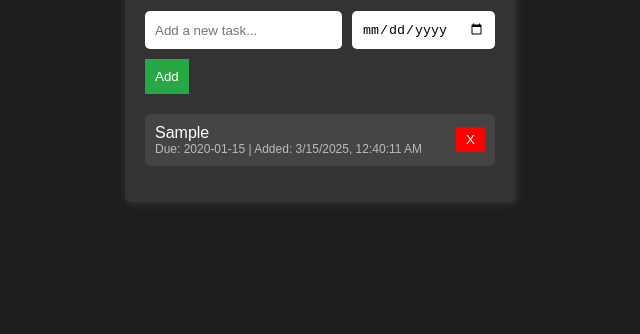
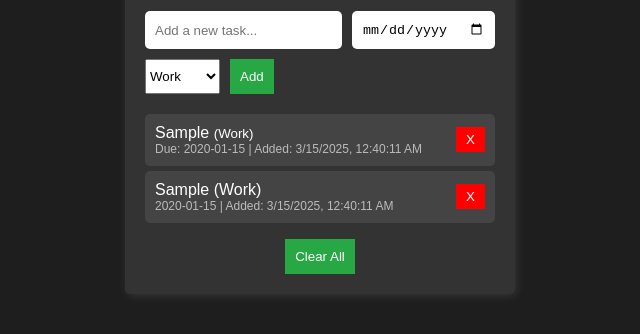
Before and after one commit to khandz0/Todo-App, a plain HTML site: page index.html in a window 1280 px wide. Both pictures are taken after typing "Sample", "2020-01-15" into the empty fields and a click on the button "Add". Shown: the part 114-448 px from the top of the page, without its empty margins (320-960 px from the left). Drawn offline with Linux system fonts and the light colour scheme.

Commit message:
Fixed clear all button and infinite task duplication

```diff
--- a/index.html
+++ b/index.html
@@ -13,9 +13,15 @@
         <div class="todo-input">
             <input type="text" id="task-input" placeholder="Add a new task...">
             <input type="date" id="due-date">
+            <select id="task-category">
+                <option value="Work">Work</option>
+                <option value="School">School</option>
+                <option value="Personal">Personal</option>
+            </select>
             <button id="add-task">Add</button>
         </div>
         <ul id="task-list"></ul>
+        <button id="clear-tasks">Clear All</button>
     </div>
 
     <script src="script.js"></script>
--- a/script.js
+++ b/script.js
@@ -12,9 +12,11 @@ document.addEventListener("DOMContentLoaded", () => {
         if (e.key === "Enter") addTask();
     });
 
+
     function addTask() {
         const taskText = taskInput.value.trim();
         const dueDate = dueDateInput.value;
+        const category = document.getElementById("task-category").value;
 
         if (taskText === "") return;
 
@@ -23,19 +25,17 @@ document.addEventListener("DOMContentLoaded", () => {
 
         taskItem.innerHTML = `
             <div class="task-info">
-                <span>${taskText}</span>
+                <span>${taskText} <small>(${category})</small></span>
                 <span class="task-date">Due: ${dueDate || "No due date"} | Added: ${currentTime}</span>
             </div>
             <button class="delete-btn">X</button>
         `;
 
-        // Mark task as completed when clicked
         taskItem.querySelector(".task-info span").addEventListener("click", () => {
             taskItem.classList.toggle("completed");
             saveTasks();
         });
 
-        // Delete task when button is clicked
         taskItem.querySelector(".delete-btn").addEventListener("click", () => {
             taskItem.remove();
             saveTasks();
@@ -44,20 +44,28 @@ document.addEventListener("DOMContentLoaded", () => {
         taskList.appendChild(taskItem);
         saveTasks();
         taskInput.value = "";
-        dueDateInput.value = ""; // Clear input fields after adding
+        dueDateInput.value = ""; // Clear input fields
     }
 
+
+
     function saveTasks() {
-        const tasks = [];
+        let tasks = [];
         document.querySelectorAll("#task-list li").forEach((li) => {
-            const taskText = li.querySelector(".task-info span").innerText;
-            const taskDate = li.querySelector(".task-date").innerText;
-            const isCompleted = li.classList.contains("completed");
+            let taskText = li.querySelector(".task-info span").innerText;
+            let taskDate = li.querySelector(".task-date").innerText.replace("Due: ", "");
+            let isCompleted = li.classList.contains("completed");
 
             tasks.push({ text: taskText, date: taskDate, completed: isCompleted });
         });
+
+        // Sort tasks by due date (earliest first)
+        tasks.sort((a, b) => new Date(a.date || "9999-12-31") - new Date(b.date || "9999-12-31"));
+
         localStorage.setItem("tasks", JSON.stringify(tasks));
+        loadTasks(); // Refresh UI after sorting
     }
+
 
     function loadTasks() {
         const tasks = JSON.parse(localStorage.getItem("tasks")) || [];
@@ -88,3 +96,7 @@ document.addEventListener("DOMContentLoaded", () => {
         });
     }
 });
+document.getElementById("clear-tasks").addEventListener("click", () => {
+    localStorage.removeItem("tasks");
+    taskList.innerHTML = "";
+});
```
